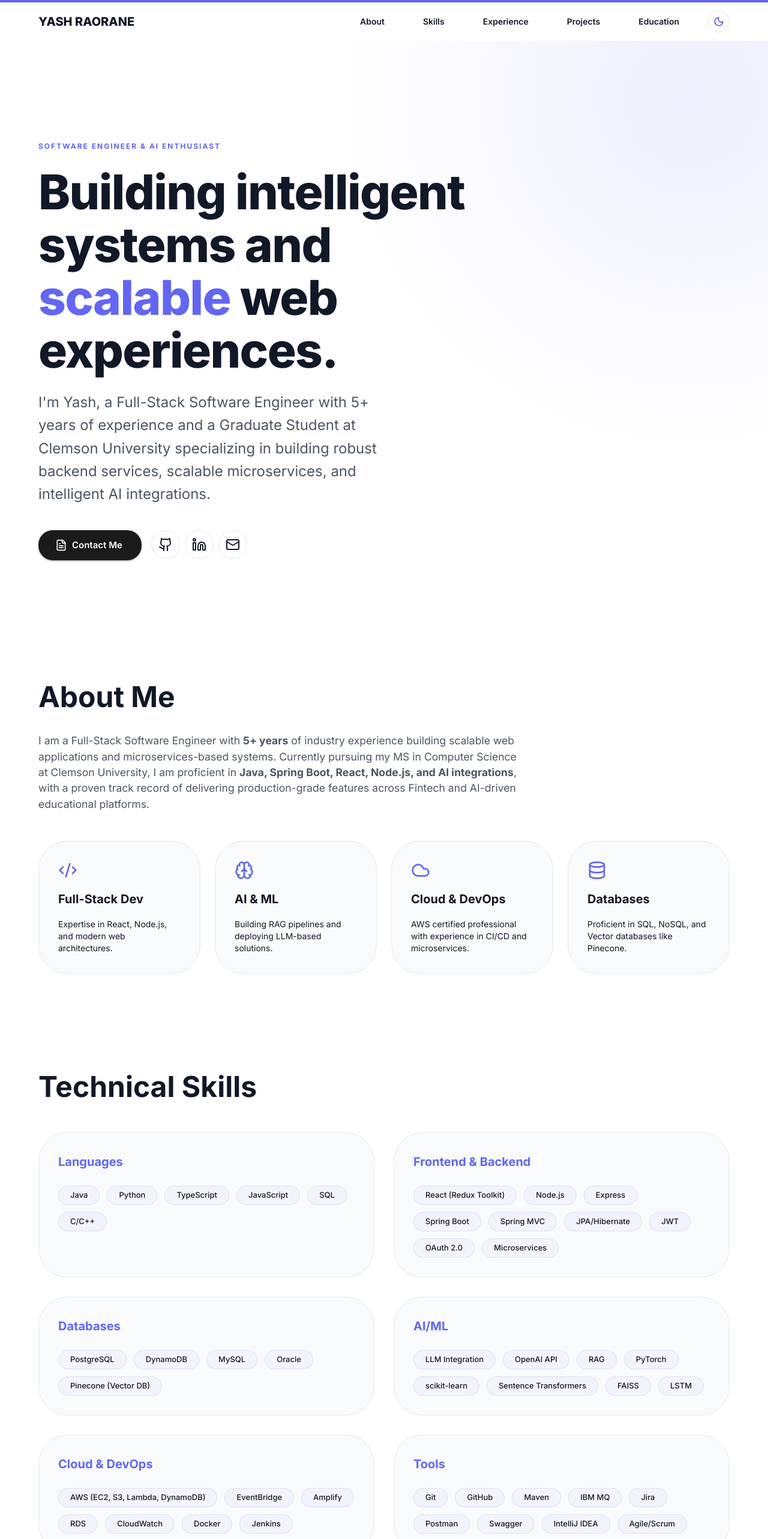
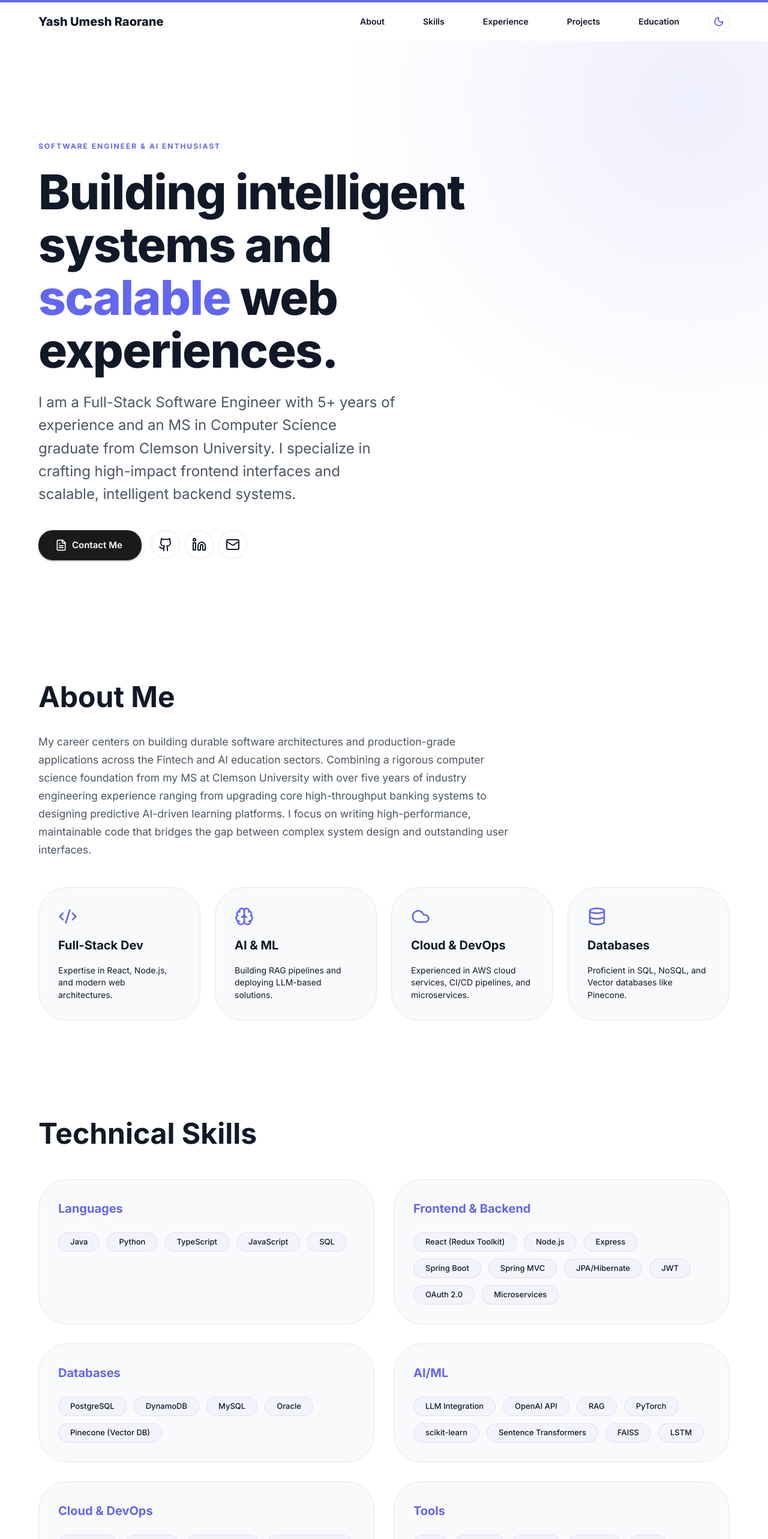
Before and after one commit to yashraorane25/yash_portfolio, a React (Vite) app: page / in a window 1280 px wide. Shown: the top 2566 px of the page at 60% size. Built offline with nearby package versions, Linux system fonts and the light colour scheme.

Commit message:
refactor: update professional profile content
Refine About and Hero sections, update experience dates, and comment out specific project/footer elements to adjust portfolio focus.

```diff
--- a/src/components/About.tsx
+++ b/src/components/About.tsx
@@ -6,7 +6,7 @@ export default function About() {
   const highlights = [
     { icon: <Code2 size={32} />, title: 'Full-Stack Dev', desc: 'Expertise in React, Node.js, and modern web architectures.' },
     { icon: <Brain size={32} />, title: 'AI & ML', desc: 'Building RAG pipelines and deploying LLM-based solutions.' },
-    { icon: <Cloud size={32} />, title: 'Cloud & DevOps', desc: 'AWS certified professional with experience in CI/CD and microservices.' },
+    { icon: <Cloud size={32} />, title: 'Cloud & DevOps', desc: 'Experienced in AWS cloud services, CI/CD pipelines, and microservices.' },
     { icon: <Database size={32} />, title: 'Databases', desc: 'Proficient in SQL, NoSQL, and Vector databases like Pinecone.' },
   ];
 
@@ -21,8 +21,8 @@ export default function About() {
         <Typography variant="h3" gutterBottom sx={{ mb: 4 }}>
           About Me
         </Typography>
-        <Typography variant="body1" sx={{ fontSize: '1.1rem', color: 'text.secondary', mb: 6, maxWidth: 800 }}>
-          I am a Full-Stack Software Engineer with <strong>5+ years</strong> of industry experience building scalable web applications and microservices-based systems. Currently pursuing my MS in Computer Science at Clemson University, I am proficient in <strong>Java, Spring Boot, React, Node.js, and AI integrations</strong>, with a proven track record of delivering production-grade features across Fintech and AI-driven educational platforms.
+        <Typography variant="body1" sx={{ fontSize: '1.1rem', color: 'text.secondary', mb: 6, maxWidth: 800, lineHeight: 1.7 }}>
+          My career centers on building durable software architectures and production-grade applications across the Fintech and AI education sectors. Combining a rigorous computer science foundation from my MS at Clemson University with over five years of industry engineering experience ranging from upgrading core high-throughput banking systems to designing predictive AI-driven learning platforms. I focus on writing high-performance, maintainable code that bridges the gap between complex system design and outstanding user interfaces.
         </Typography>
 
         <Grid container spacing={3}>
--- a/src/components/Experience.tsx
+++ b/src/components/Experience.tsx
@@ -7,7 +7,7 @@ export default function Experience() {
       company: 'Clemson University',
       location: 'Clemson',
       role: 'Graduate Student Assistant',
-      period: 'Nov 2024 – May 2026',
+      period: 'Nov 2024 – April 2026',
       points: [
         'Built Prepitus, an AI-powered SAT tutoring platform using React 18, Redux Toolkit, Node.js/Express, and AWS, following a microservices architecture with CI/CD deployment.',
         'Integrated Google OAuth 2.0, JWT authentication, and Stripe-based subscription plans to reduce onboarding friction by 50%.',
@@ -38,7 +38,7 @@ export default function Experience() {
       period: 'July 2019 – June 2021',
       points: [
         'Migrated HSBC’s legacy CMS from Struts 1.x to 2.x with Java + Spring, improving system performance by 15% and reducing response time by 20%.',
-        'Managed rollout and rollback for a distributed system serving 200K+ users, delivering the migration with 100% uptime and zero data loss.'
+        'Managed rollout and rollback for CMS serving 200K+ users, delivering the migration with 100% uptime and zero data loss.'
       ]
     }
   ];
--- a/src/components/Footer.tsx
+++ b/src/components/Footer.tsx
@@ -35,14 +35,14 @@ export default function Footer() {
           </Grid>
         </Grid>
         <Divider sx={{ my: 4, borderColor: isDark ? 'divider' : 'rgba(255, 255, 255, 0.1)' }} />
-        <Box sx={{ display: 'flex', justifyContent: 'space-between', flexWrap: 'wrap', gap: 2 }}>
+        {/*<Box sx={{ display: 'flex', justifyContent: 'space-between', flexWrap: 'wrap', gap: 2 }}>
           <Typography variant="body2" sx={{ color: isDark ? 'text.secondary' : 'rgba(255, 255, 255, 0.4)' }}>
             © {new Date().getFullYear()} Yash Umesh Raorane. All rights reserved.
           </Typography>
           <Typography variant="body2" sx={{ color: isDark ? 'text.secondary' : 'rgba(255, 255, 255, 0.4)' }}>
             Built with React & Material UI
           </Typography>
-        </Box>
+        </Box>*/}
       </Container>
     </Box>
   );
--- a/src/components/Hero.tsx
+++ b/src/components/Hero.tsx
@@ -50,7 +50,7 @@ export default function Hero() {
                 maxWidth: 600
               }}
             >
-              I'm Yash, a Full-Stack Software Engineer with 5+ years of experience and a Graduate Student at Clemson University specializing in building robust backend services, scalable microservices, and intelligent AI integrations.
+              I am a Full-Stack Software Engineer with 5+ years of experience and an MS in Computer Science graduate from Clemson University. I specialize in crafting high-impact frontend interfaces and scalable, intelligent backend systems.
             </Typography>
           </motion.div>
 
--- a/src/components/Navbar.tsx
+++ b/src/components/Navbar.tsx
@@ -74,7 +74,7 @@ export default function Navbar() {
               sx={{ fontWeight: 800, cursor: 'pointer' }}
               onClick={() => window.scrollTo({ top: 0, behavior: 'smooth' })}
             >
-              YASH RAORANE
+              Yash Umesh Raorane
             </Typography>
             <Box sx={{ display: 'flex', alignItems: 'center', gap: { xs: 1.5, md: 3 } }}>
               <Box sx={{ display: { xs: 'none', md: 'flex' }, gap: 2 }}>
--- a/src/components/Projects.tsx
+++ b/src/components/Projects.tsx
@@ -4,12 +4,12 @@ import { ExternalLink, Github } from 'lucide-react';
 
 export default function Projects() {
   const projects = [
-    {
-      title: 'Prepitus AI Tutoring Platform',
-      tech: ['React 18', 'Redux Toolkit', 'Node.js/Express', 'AWS', 'Google OAuth', 'Stripe', 'Pinecone', 'PyTorch'],
-      desc: 'An AI-powered SAT tutoring platform built on a scalable microservices architecture. Features secure Google OAuth & JWT authentication, automated subscription plans via Stripe & AWS EventBridge/Lambda, and a semantic search system over 48 knowledge domains using Sentence Transformers and Pinecone Vector DB. Integrates an LSTM-based Deep Knowledge Tracing model via PyTorch + FastAPI to dynamically predict student mastery and generate personalized flashcards/study plans via OpenAI API.',
-      github: 'https://github.com/yashraorane25'
-    },
+    // {
+    //   title: 'Prepitus AI Tutoring Platform',
+    //   tech: ['React 18', 'Redux Toolkit', 'Node.js/Express', 'AWS', 'Google OAuth', 'Stripe', 'Pinecone', 'PyTorch'],
+    //   desc: 'An AI-powered SAT tutoring platform built on a scalable microservices architecture. Features secure Google OAuth & JWT authentication, automated subscription plans via Stripe & AWS EventBridge/Lambda, and a semantic search system over 48 knowledge domains using Sentence Transformers and Pinecone Vector DB. Integrates an LSTM-based Deep Knowledge Tracing model via PyTorch + FastAPI to dynamically predict student mastery and generate personalized flashcards/study plans via OpenAI API.',
+    //   github: 'https://github.com/yashraorane25'
+    // },
     {
       title: 'Movie Recommendation System',
       tech: ['Python', 'Flask', 'scikit-learn', 'Pandas', 'TMDB Dataset'],
@@ -75,7 +75,7 @@ export default function Projects() {
                     {project.desc}
                   </Typography>
                 </CardContent>
-                <CardActions sx={{ p: 4, pt: 0 }}>
+                {/* <CardActions sx={{ p: 4, pt: 0 }}>
                   <Button
                     startIcon={<Github size={18} />}
                     href={project.github}
@@ -90,7 +90,7 @@ export default function Projects() {
                   >
                     Live Demo
                   </Button>
-                </CardActions>
+                </CardActions> */}
               </Card>
             </Grid>
           ))}
--- a/src/components/Skills.tsx
+++ b/src/components/Skills.tsx
@@ -8,7 +8,7 @@ export default function Skills() {
   const skillCategories = [
     {
       title: 'Languages',
-      skills: ['Java', 'Python', 'TypeScript', 'JavaScript', 'SQL', 'C/C++']
+      skills: ['Java', 'Python', 'TypeScript', 'JavaScript', 'SQL']
     },
     {
       title: 'Frontend & Backend',
@@ -24,7 +24,7 @@ export default function Skills() {
     },
     {
       title: 'Cloud & DevOps',
-      skills: ['AWS (EC2, S3, Lambda, DynamoDB)', 'EventBridge', 'Amplify', 'RDS', 'CloudWatch', 'Docker', 'Jenkins']
+      skills: ['AWS EC2', 'AWS S3', 'AWS Lambda', 'AWS DynamoDB', 'AWS EventBridge', 'AWS Amplify', 'AWS CloudWatch', 'Docker', 'Jenkins']
     },
     {
       title: 'Tools',
```
